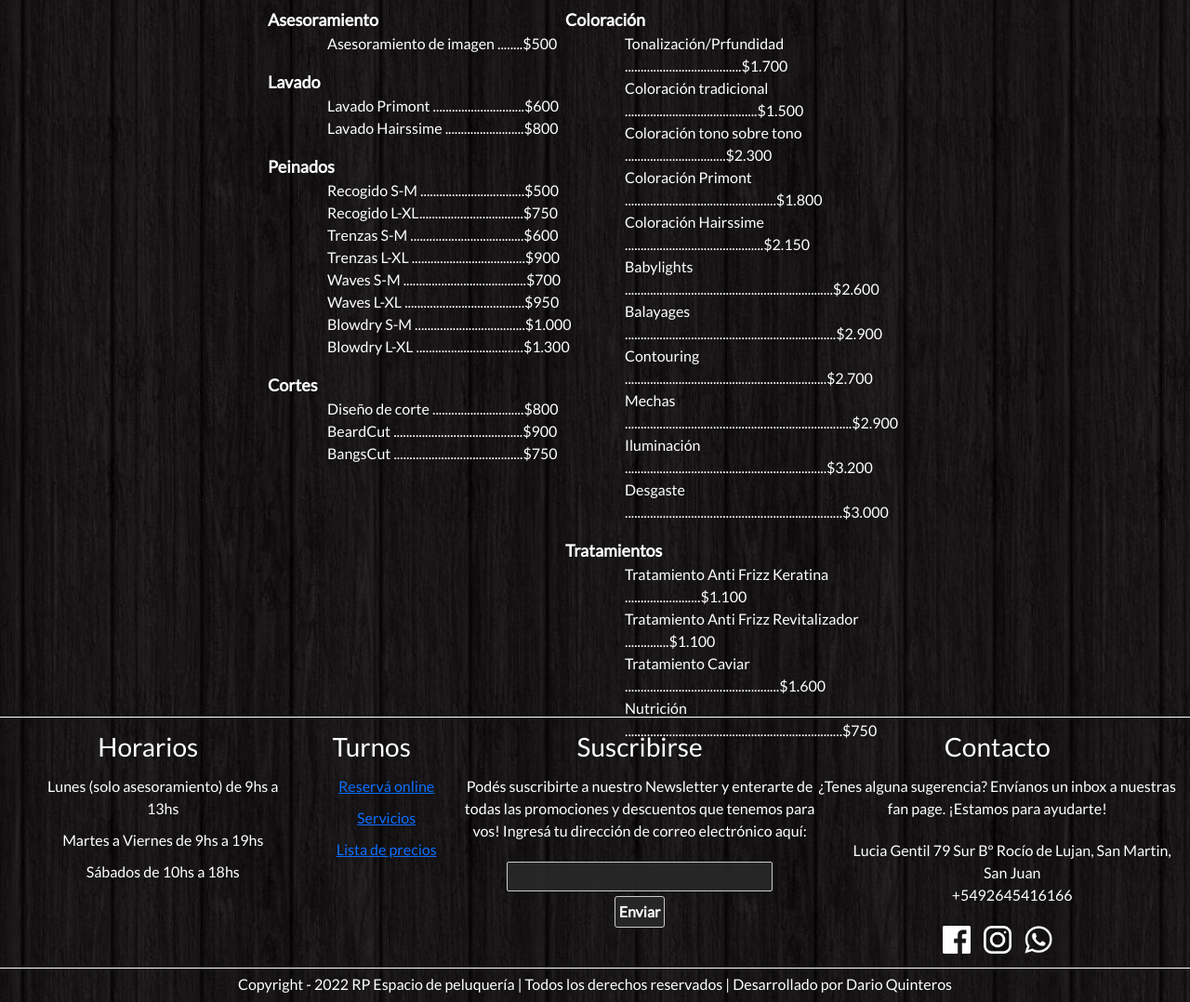
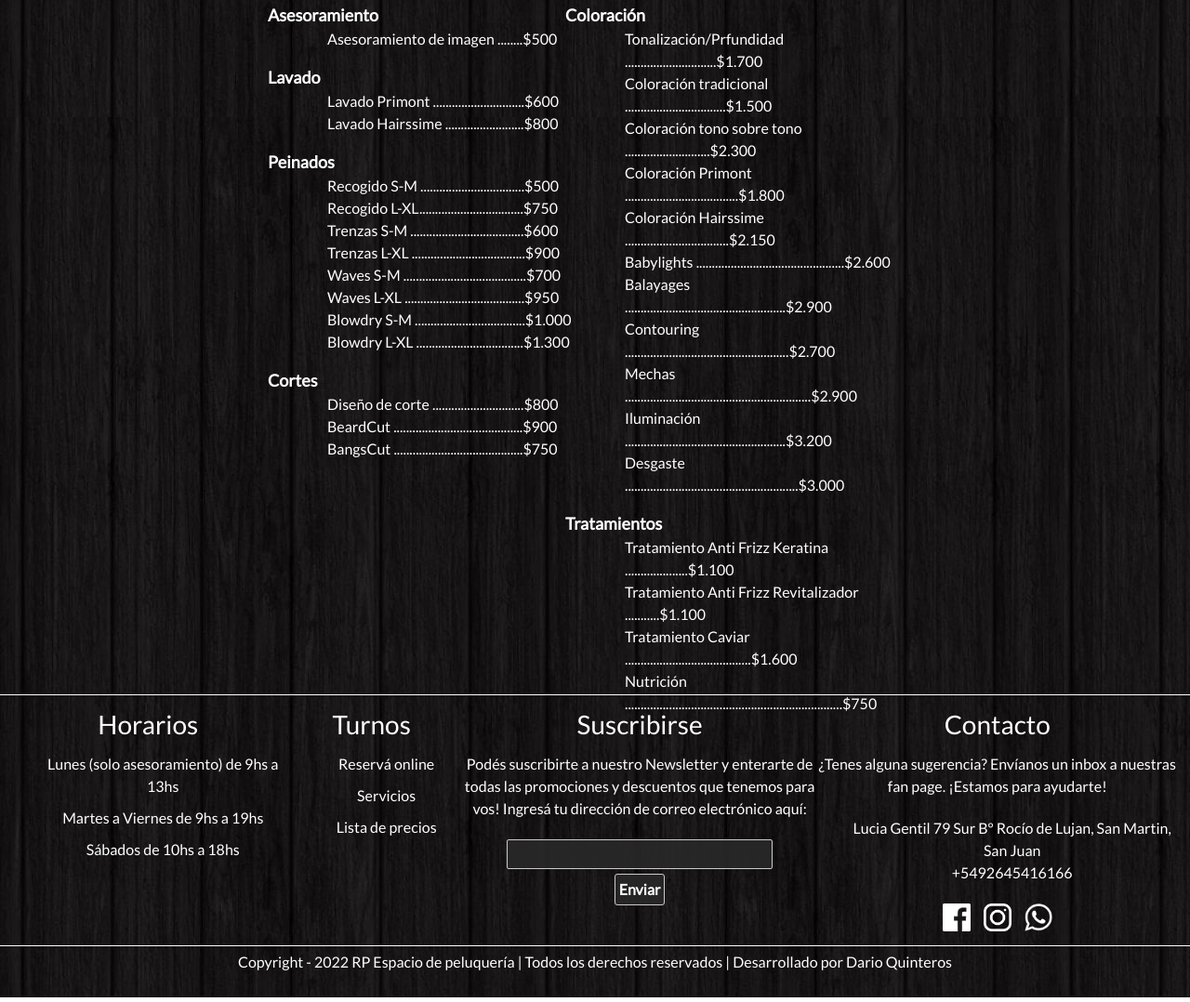
Before and after one commit to dq24eng/RominaPonces-Estilista, a plain HTML site: page servicios.html in a window 1280 px wide. Shown: the part 2883-3961 px from the top of the page at 93% size. Drawn offline with nearby package versions, Linux system fonts and the light colour scheme.

```diff
--- a/servicios.html
+++ b/servicios.html
@@ -128,7 +128,7 @@
             <p>Nutrición: Una nutrición capilar busca reponer los nutrientes grasos o lípidos del pelo. La porosidad, el exceso de volumen y el frizz aparecen en los cabellos carentes de una nutrición. Los aceites son los principales compuestos: el aceite de argán, de coco, de oliva, los derivados del trigo y las mantecas.</p>
         </div>
 
-        <div class="gridListaPrecios">
+        <div class="gridListaPrecios" id="lista">
             <h3 class="gridTitleLP">Lista de Precios</h3>
             <p class="gridTextLP">Los valores están sujetos a la aplicación de cargos extras por largo y/o cantidad de cabello. Consultar antes de comenzar el trabajo en caso de presentar dudas.</p>
 
@@ -164,23 +164,23 @@
             <div class="gridSecList">
                 <li class="tituloPrincipal">Coloración </li>
                 <ul>
-                    <li >Tonalización/Prfundidad .....................................$1.700</li>
-                    <li >Coloración tradicional ..........................................$1.500</li>
-                    <li >Coloración tono sobre tono ................................$2.300</li>
-                    <li >Coloración Primont ................................................$1.800</li>
-                    <li >Coloración Hairssime ............................................$2.150</li>
-                    <li >Babylights ..................................................................$2.600</li>
-                    <li >Balayages ...................................................................$2.900</li>
-                    <li>Contouring ................................................................$2.700</li>
-                    <li>Mechas ........................................................................$2.900</li>
-                    <li>Iluminación ................................................................$3.200</li>
-                    <li>Desgaste .....................................................................$3.000</li>
+                    <li >Tonalización/Prfundidad .............................$1.700</li>
+                    <li >Coloración tradicional ................................$1.500</li>
+                    <li >Coloración tono sobre tono ...........................$2.300</li>
+                    <li >Coloración Primont ....................................$1.800</li>
+                    <li >Coloración Hairssime .................................$2.150</li>
+                    <li >Babylights ...............................................$2.600</li>
+                    <li >Balayages ...................................................$2.900</li>
+                    <li>Contouring ....................................................$2.700</li>
+                    <li>Mechas ...........................................................$2.900</li>
+                    <li>Iluminación ...................................................$3.200</li>
+                    <li>Desgaste .......................................................$3.000</li>
                 </ul>
                 <li class="tituloPrincipal">Tratamientos</li>
                 <ul>
-                    <li >Tratamiento Anti Frizz Keratina ........................$1.100</li>
-                    <li >Tratamiento Anti Frizz Revitalizador ..............$1.100</li>
-                    <li >Tratamiento Caviar .................................................$1.600</li>
+                    <li >Tratamiento Anti Frizz Keratina ....................$1.100</li>
+                    <li >Tratamiento Anti Frizz Revitalizador ...........$1.100</li>
+                    <li >Tratamiento Caviar ........................................$1.600</li>
                     <li >Nutrición .....................................................................$750</li>
                 </ul>
             </div>
@@ -201,9 +201,9 @@
             <div class="footer__menuOptions footer__menuOptions--turnos">
                 <h3>Turnos</h3>
                 <ul>
-                    <li><a href="./turnos.html" target="_self">Reservá online</a></li>
-                    <li><a href="./servicios.html" target="_self">Servicios</a></li>
-                    <li><a href="./servicios.html#lista" target="_self">Lista de precios</a></li> <!-- Direccionar a la sección "Lista de precios" -->
+                    <li><a href="./turnos.html" target="_self" class="text-decoration-none text-white">Reservá online</a></li>
+                    <li><a href="./servicios.html" target="_self" class="text-decoration-none text-white">Servicios</a></li>
+                    <li><a href="./servicios.html#lista" target="_self" class="text-decoration-none text-white">Lista de precios</a></li> <!-- Direccionar a la sección "Lista de precios" -->
                 </ul>
             </div>
 
```
Also changed, not shown: contacto.html (+3 -3 lines), index.html (+4 -4 lines), lookbook.html (+4 -4 lines), turnos.html (+3 -3 lines).
